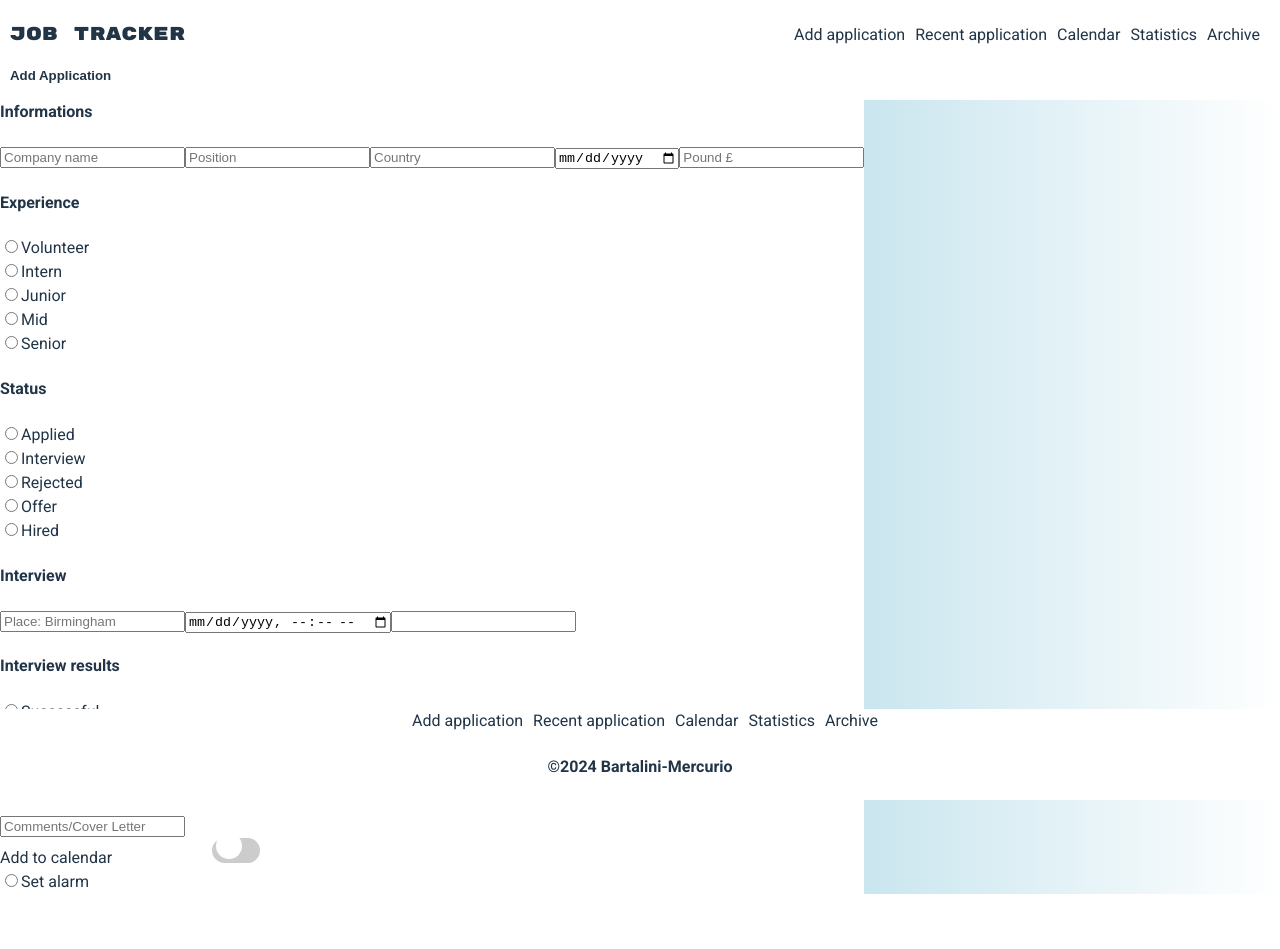
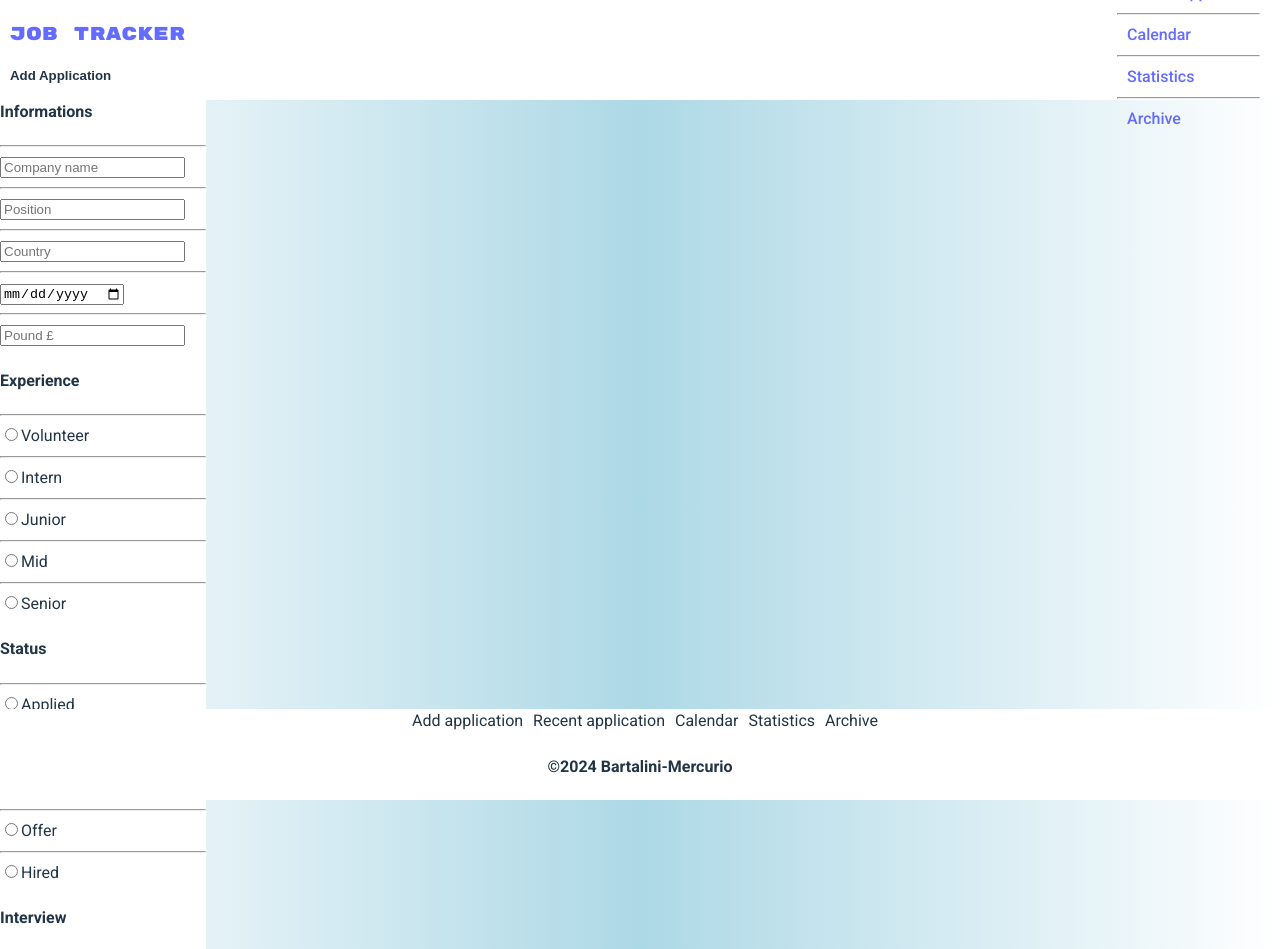
Before and after one commit to StefaniaMerc/Job-Tracker, a React (Vite) app: page /AddApplication in a window 1280 px wide. Shown: the top 949 px of the page. Before the commit the page ends 894 px from the top, so only its background shows below. Built offline with nearby package versions, Linux system fonts and the light colour scheme.

Commit message:
Add files via upload

```diff
--- a/src/components/Form.jsx
+++ b/src/components/Form.jsx
@@ -1,77 +1,102 @@
+
+
 export default function Form(){
+
     return(
         <form className="application-form">
             <div className="card">
                 <h4 className="card-title">Informations</h4>
+                <div><hr className="menu-solid"/></div>
                 <div className="sub-card">
                     <input className="card-input" type="text" placeholder="Company name"></input>
+                    <div><hr className="solid"/></div>
                     <input className="card-input" type="text" placeholder="Position"></input>
+                    <div><hr className="solid"/></div>
                     <input className="card-input" type="text" placeholder="Country"></input>
+                    <div><hr className="solid"/></div>
                     <input className="card-input" type="date" placeholder="Date"></input>
+                    <div><hr className="solid"/></div>
                     <input className="card-input" type="number" placeholder="Pound £"></input>
                 </div>
             </div>
             <div className="card">
                 <h4 className="card-title">Experience</h4>
+                <div><hr className="menu-solid"/></div>
                 <div className="sub-card">
                     <ul className="radio-inputs">
-                    <li><input className="radio-input" type="radio" id="volunteer"></input>
-                    <label className="label-input" for="volunteer">Volunteer</label></li>
-                    <li><input className="radio-input" type="radio" id="Intern"></input>
-                    <label className="label-input" for="Intern">Intern</label></li>
-                    <li><input className="radio-input" type="radio" id="junior" ></input>
-                    <label className="label-input" for="junior">Junior</label></li>
-                    <li><input className="radio-input" type="radio" id="mid"></input>
-                    <label className="label-input" for="mid">Mid</label></li>
-                    <li><input className="radio-input" type="radio" id="senior"></input>
-                    <label className="label-input" for="senior">Senior</label></li>
+                    <li><input className="radio-input" name="expLevel" type="radio" value= "volunteer" id="volunteer"></input>
+                    <label className="label-input"  htmlFor="volunteer">Volunteer</label></li>
+                    <div><hr className="solid"/></div>
+                    <li><input className="radio-input" name="expLevel" type="radio" value="intern" id="Intern"></input>
+                    <label className="label-input" htmlFor="Intern">Intern</label></li>
+                    <div><hr className="solid"/></div>
+                    <li><input className="radio-input" name="expLevel" type="radio" value="junior" id="junior" ></input>
+                    <label className="label-input" htmlFor="junior">Junior</label></li>
+                    <div><hr className="solid"/></div>
+                    <li><input className="radio-input" name="expLevel" type="radio" value="mid" id="mid"></input>
+                    <label className="label-input" htmlFor="mid">Mid</label></li>
+                    <div><hr className="solid"/></div>
+                    <li><input className="radio-input" name="expLevel" type="radio" value="senior" id="senior"></input>
+                    <label className="label-input" htmlFor="senior">Senior</label></li>
                     </ul>
                 </div>
             </div>
             <div className="card">
             <h4 className="card-title">Status</h4>
+            <div><hr className="menu-solid"/></div>
             <div className="sub-card">
             <ul className="radio-inputs">
-                    <li><input className="radio-input" type="radio" id="applied"></input>
-                    <label className="label-input" for="applied">Applied</label></li>
-                    <li><input className="radio-input" type="radio" id="interview"></input>
-                    <label className="label-input" for="interview">Interview</label></li>
-                    <li><input className="radio-input" type="radio" id="reject" ></input>
-                    <label className="label-input" for="reject">Rejected</label></li>
-                    <li><input className="radio-input" type="radio" id="offer"></input>
-                    <label className="label-input" for="offer">Offer</label></li>
-                    <li><input className="radio-input" type="radio" id="hired"></input>
-                    <label className="label-input" for="hired">Hired</label></li>
+                    <li><input className="radio-input" name="status" type="radio" value="applied" id="applied"></input>
+                    <label className="label-input" htmlFor="applied">Applied</label></li>
+                    <div><hr className="solid"/></div>
+                    <li><input className="radio-input" name="status" type="radio" value="interview" id="interview"></input>
+                    <label className="label-input" htmlFor="interview">Interview</label></li>
+                    <div><hr className="solid"/></div>
+                    <li><input className="radio-input" name="status" type="radio" value="reject" id="reject" ></input>
+                    <label className="label-input" htmlFor="reject">Rejected</label></li>
+                    <div><hr className="solid"/></div>
+                    <li><input className="radio-input" name="status" type="radio" value="offer" id="offer"></input>
+                    <label className="label-input" htmlFor="offer">Offer</label></li>
+                    <div><hr className="solid"/></div>
+                    <li><input className="radio-input" name="status" type="radio" value="hired" id="hired"></input>
+                    <label className="label-input" htmlFor="hired">Hired</label></li>
                 </ul>
                 </div>
             </div>
             <div className="card">
             <h4 className="card-title">Interview</h4>
+            <div><hr className="menu-solid"/></div>
             <div className="sub-card">
                 <input className="card-input" type="text" placeholder="Place: Birmingham"></input>
+                <div><hr className="solid"/></div>
                 <input className="card-input" type="datetime-local"></input>
+                <div><hr className="solid"/></div>
                 <input className="card-input" type="link"></input>
                 </div>
             </div>
             <div className="card">
             <h4 className="card-title">Interview results</h4>
+            <div><hr className="menu-solid"/></div>
                 <div className="sub-card">
                 <ul className="radio-inputs">
-                    <li><input className="radio-input" type="radio" id="success"></input>
-                    <label className="label-input" for="success">Successful</label></li>
-                    <li><input className="radio-input" type="radio" id="rej"></input>
-                    <label className="label-input" for="rej">Unsuccessful</label></li>
+                    <li><input className="radio-input" name="result" type="radio" value="success" id="success"></input>
+                    <label className="label-input" htmlFor="success">Successful</label></li>
+                    <div><hr className="solid"/></div>
+                    <li><input className="radio-input" name="result" type="radio" value="rej" id="rej"></input>
+                    <label className="label-input" htmlFor="rej">Unsuccessful</label></li>
+                    <div><hr className="solid"/></div>
                     </ul>
                 </div>
             </div>
             <div className="card">
             <h4 className="card-title">Comments/Cover Letter</h4>
+            <div><hr className="menu-solid"/></div>
             <div className="sub-card">
-            <input className="card-input" type="textarea" placeholder="Comments/Cover Letter"></input>
+            <input className="card-input" type="textarea" rows={30} cols={50} placeholder="Comments/Cover Letter"></input>
             </div>
             </div>
-            <div className="card">
-            <div className="sub-card">
+            <div className="alarmCal-card">
+            <div className="alarmCasub-card">
                 <label className="label-input">Add to calendar</label>
                 <label className="switch">
                 <   input className="switch-input" type="checkbox" />
@@ -79,10 +104,10 @@ export default function Form(){
                 </label>
             </div>
             </div>
-            <div className="card">
-            <div className="sub-card">
-                    <input className="radio-input" type="radio" id="alarm"></input>
-                    <label className="label-input">Set alarm</label>
+            <div className="alarmCal-card">
+            <div className="alarmCasub-card">
+                    <input className="radio-input" type="radio"value="alarm" id="alarm"></input>
+                    <label className="label-input" htmlFor="alarm">Set alarm</label>
                     </div>
             </div>
         </form>
--- a/src/components/HamburgerComponent.jsx
+++ b/src/components/HamburgerComponent.jsx
@@ -1,6 +1,8 @@
 import Hamburger from "hamburger-react";
 import { useState } from "react";
 import { CSSTransition } from "react-transition-group";
+import { BrowserRouter as Router, Routes, Route, Link } from 'react-router-dom';
+import Menu from "./Menu";
 
 'use client';
 
@@ -14,17 +16,7 @@ export default function HamburgerComponent(){
             {open && <div className="mob-menu">
                 <h4 className="mob-menu-title">Menu</h4>
                 <div><hr className="menu-solid"/></div>
-                <ul>
-                    <li>Add application</li>
-                    <div><hr className="solid"/></div>
-                    <li>Recent application</li>
-                    <div><hr className="solid"/></div>
-                    <li>Calendar</li>
-                    <div><hr className="solid"/></div>
-                    <li>Statistics</li>
-                    <div><hr className="solid"/></div>
-                    <li>Archive</li>
-                </ul>
+                <Menu/>
             </div>}
         </div>
         )
--- a/src/components/Header.jsx
+++ b/src/components/Header.jsx
@@ -1,21 +1,17 @@
 import { useState } from "react";
 import Breadcrumb from "./Breadcrumb"
 import HamburgerComponent from "./HamburgerComponent";
+import { BrowserRouter as Router, Routes, Route, Link } from 'react-router-dom';
+import Menu from "./Menu";
 
 
 export default function Header(props){
 
     return(
         <header className="header">
-            <h3 className="headerTitle">Job Tracker</h3>
+            <h3 className="headerTitle"><Link  className="link" to="/Home">Job Tracker</Link></h3>
             <nav className="menu">
-                <ul>
-                    <li>Add application</li>
-                    <li>Recent application</li>
-                    <li>Calendar</li>
-                    <li>Statistics</li>
-                    <li>Archive</li>
-                </ul>
+                <Menu />
             </nav>
             <div className="burger">
                 <HamburgerComponent />
--- /dev/null
+++ b/src/components/Menu.jsx
@@ -0,0 +1,18 @@
+import { BrowserRouter as Router, Routes, Route, Link } from 'react-router-dom';
+
+export default function Menu(){
+
+    return(
+        <ul>
+            <li><Link className="link" to="/AddApplication">Add application</Link></li>
+            <div><hr className="solid"/></div>
+            <li><Link className="link" to="/recentApplications">Recent application</Link></li>
+            <div><hr className="solid"/></div>
+            <li><Link className="link" to="/calendar">Calendar</Link></li>
+            <div><hr className="solid"/></div>
+            <li><Link className="link" to="/stats">Statistics</Link></li>
+            <div><hr className="solid"/></div>
+            <li><Link className="link" to="/archive">Archive</Link></li>
+        </ul>
+    )
+}
```
Also changed, not shown: src/components/RadioGroup.jsx (added, +13 -0 lines), src/pages/Archive.jsx (added, +9 -0 lines), src/pages/Calendar.jsx (added, +9 -0 lines), src/pages/RecentApplications.jsx (added, +9 -0 lines), src/pages/Stats.jsx (added, +9 -0 lines).
